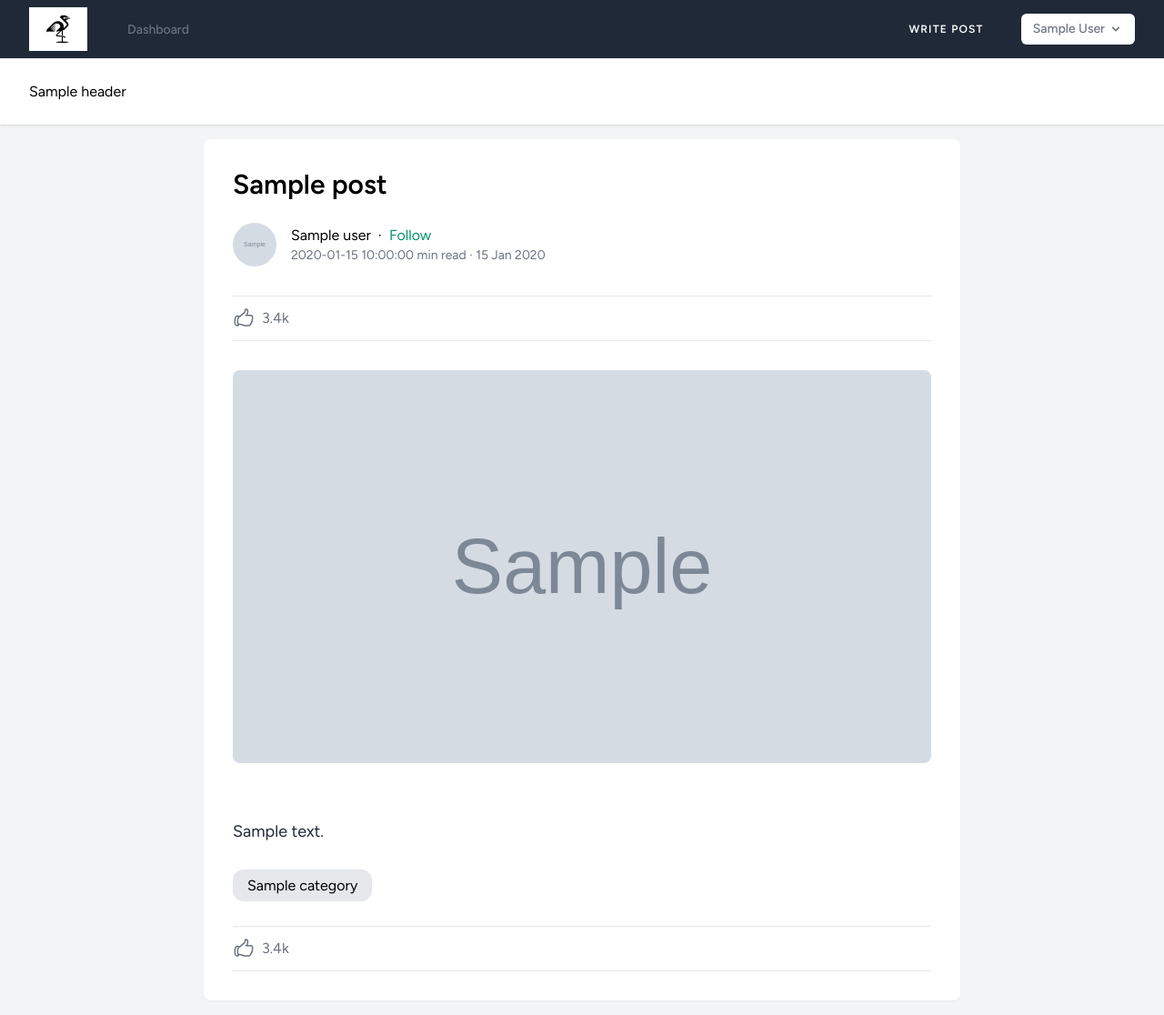
After one commit to Calvin-Enos/blog, a Laravel app: template resources/views/post/show.blade.php in a window 1280 px wide. The commit adds this page. Shown: the whole page at 91% size. Run offline with Laravel 12, Linux system fonts and the light colour scheme; the visitor is signed in with stand-in values (Sample User, id 1); tables that the repository leaves empty hold one stand-in row (values such as "Sample post"); the template is opened without the code that fills it: most values are stand-ins (such as "Sample title", 1, 10 or a date in 2020); grey boxes marked "Sample" are stand-in pictures; style sheets or scripts are compiled from the project's sources; parts of the project's set-up code (start-up, migrations or seed data) failed here and were passed over.

Commit message:
Ajout de la gestion des utilisateurs et des publications : refactorisation des contrôleurs, ajout de méthodes pour récupérer les images et le temps de lecture, création de la vue de publication, et mise à jour des routes.

```diff
--- a/app/Http/Controllers/PostController.php
+++ b/app/Http/Controllers/PostController.php
@@ -57,9 +57,11 @@ class PostController extends Controller
     /**
      * Display the specified resource.
      */
-    public function show(Post $post)
+    public function show(String $username, Post $post)
     {
-        return 'Works ' . $post->slug;
+        return view('post.show', [
+            'post' => $post,
+        ]);
     }
 
     /**
--- a/app/Models/User.php
+++ b/app/Models/User.php
@@ -9,6 +9,7 @@ use Illuminate\Database\Eloquent\Attributes\Hidden;
 use Illuminate\Database\Eloquent\Factories\HasFactory;
 use Illuminate\Foundation\Auth\User as Authenticatable;
 use Illuminate\Notifications\Notifiable;
+use Illuminate\Support\Facades\Storage;
 
 #[Fillable(['name', 'email', 'password'])]
 #[Hidden(['password', 'remember_token'])]
@@ -25,9 +26,6 @@ class User extends Authenticatable
         'email',
         'password',
     ];
-
-
-
     /**
      * Get the attributes that should be cast.
      *
@@ -40,4 +38,17 @@ class User extends Authenticatable
             'password' => 'hashed',
         ];
     }
+
+    public function imageUrl()
+    {
+        if ($this->image) {
+            return Storage::url( $this->image);
+        }
+
+        return null;
+
+        // } else {
+        //     return 'https://ui-avatars.com/api/?name=' . urlencode($this->name) . '&background=random';
+        // }
+    }
 }
--- /dev/null
+++ b/resources/views/components/clap-button.blade.php
@@ -0,0 +1,10 @@
+<div class="mt-8 py-3 border-t border-b">
+    <button type="button" class="flex items-center gap-2 text-gray-500 hover:text-gray-900">
+        <svg xmlns="http://www.w3.org/2000/svg" fill="none" viewBox="0 0 24 24" stroke-width="1.5" stroke="currentColor"
+            class="size-6">
+            <path stroke-linecap="round" stroke-linejoin="round"
+                d="M6.633 10.25c.806 0 1.533-.446 2.031-1.08a9.041 9.041 0 0 1 2.861-2.4c.723-.384 1.35-.956 1.653-1.715a4.498 4.498 0 0 0 .322-1.672V2.75a.75.75 0 0 1 .75-.75 2.25 2.25 0 0 1 2.25 2.25c0 1.152-.26 2.243-.723 3.218-.266.558.107 1.282.725 1.282m0 0h3.126c1.026 0 1.945.694 2.054 1.715.045.422.068.85.068 1.285a11.95 11.95 0 0 1-2.649 7.521c-.388.482-.987.729-1.605.729H13.48c-.483 0-.964-.078-1.423-.23l-3.114-1.04a4.501 4.501 0 0 0-1.423-.23H5.904m10.598-9.75H14.25M5.904 18.5c.083.205.173.405.27.602.197.4-.078.898-.523.898h-.908c-.889 0-1.713-.518-1.972-1.368a12 12 0 0 1-.521-3.507c0-1.553.295-3.036.831-4.398C3.387 9.953 4.167 9.5 5 9.5h1.053c.472 0 .745.556.5.96a8.958 8.958 0 0 0-1.302 4.665c0 1.194.232 2.333.654 3.375Z" />
+        </svg>
+        <span>3.4k</span>
+    </button>
+</div>
--- a/resources/views/post/index.blade.php
+++ b/resources/views/post/index.blade.php
@@ -10,7 +10,6 @@
                     </x-category-tabs>
                 </div>
             </div>
-
             {{-- Bloc des publications --}}
             <div class="mt-6 bg-white border border-gray-200 rounded-xl shadow-sm">
                 <div class="p-5">
--- /dev/null
+++ b/resources/views/post/show.blade.php
@@ -0,0 +1,70 @@
+<x-app-layout>
+    <div class="py-4">
+        <div class="max-w-4xl mx-auto sm:px-6 lg:px-8">
+            <div class="bg-white overflow-hidden shadow-sm sm:rounded-lg p-8">
+                <h1 class="text-3xl font-bold mb-6">{{ $post->title }}</h1>
+
+                {{-- User Avatar --}}
+                <div class="flex items-center gap-4">
+                    @if ($post->user->image)
+                        <img src="{{ $post->user->imageUrl() }}" alt="{{ $post->user->name }}"
+                            class="w-12 h-12 rounded-full object-cover">
+                    @else
+                        <img src="https://tamilnaducouncil.ac.in/wp-content/uploads/2020/04/dummy-avatar.jpg"
+                            alt="Default User Image" class="w-12 h-12 rounded-full object-cover">
+                    @endif
+
+                    <div>
+                        <div class="flex gap-2">
+                            <h3>{{ $post->user->name }}</h3>
+                            &middot;
+                            <a href="#" class="text-emerald-600">Follow</a>
+                        </div>
+                        <div class="flex gap-2 text-sm text-gray-500">
+                            {{ $post->readTime() }} min read
+                            &middot;
+                            {{ $post->created_at?->format('d M Y') }}
+                        </div>
+                    </div>
+                </div>
+                {{-- User Avatar --}}
+
+                {{-- Clap section --}}
+                <x-clap-button />
+                {{-- Clap section --}}
+
+                {{-- Image section --}}
+                @if ($post->image)
+                    <div class="mt-8 w-full aspect-video overflow-hidden rounded-lg bg-gray-100">
+                        <img src="{{ $post->imageUrl() }}" alt="{{ $post->title }}" class="w-full h-full object-cover">
+                    </div>
+                @endif
+                {{-- Image section --}}
+
+                {{-- Content section --}}
+                <div class="mt-8 text-lg leading-relaxed text-gray-800 whitespace-pre-line">
+                    {{ $post->content }}
+                </div>
+                {{-- Content section --}}
+
+                <div class="mt-8">
+                    <span class="px-4 py-2 bg-gray-200 rounded-xl">
+                        {{ $post->category->name }}
+                    </span>
+                </div>
+
+                 {{-- Clap section --}}
+                <x-clap-button />
+                {{-- Clap section --}}
+
+
+
+
+            </div>
+
+
+
+
+        </div>
+    </div>
+</x-app-layout>
--- a/resources/views/profile/partials/update-profile-information-form.blade.php
+++ b/resources/views/profile/partials/update-profile-information-form.blade.php
@@ -19,7 +19,7 @@
 
         @if ($user->image)
             <div>
-                <img src="{{ Storage::url($user->image) }}" alt="User Avatar" class="w-20 h-20 rounded-full">
+                <img src="{{ $user->imageUrl() }}" alt="{{ $user->name }}" class="rounded-full h-20 w-20">
             </div>
         @endif
 
--- a/routes/web.php
+++ b/routes/web.php
@@ -1,13 +1,19 @@
 <?php
 
+use App\Http\Controllers\PostController;
 use App\Http\Controllers\ProfileController;
+use App\Http\Controllers\PublicProfileController;
 use Illuminate\Support\Facades\Route;
-use App\Http\Controllers\PostController;
+
 
 
 Route::get('/', function () {
     return view('welcome');
 });
+
+
+
+Route::get('/@{user}', [PublicProfileController::class, 'show'])->name('profile.show');
 
 // Route::get('/dashboard', function () {
 //     return view('dashboard');
@@ -19,7 +25,7 @@ Route::middleware(['auth', 'verified'])->group(function () {
     Route::get('/post/create', [PostController::class, 'create'])->name('post.create');
     Route::post('/post/create', [PostController::class, 'store'])->name('post.store');
 
-    Route::get('/@{username}/{post}', [PostController::class, 'show'])->name('post.show');
+    Route::get('/@{username}/{post:slug}', [PostController::class, 'show'])->name('post.show');
 });
 
 Route::middleware('auth')->group(function () {
```
Also changed, not shown: app/Http/Controllers/PublicProfileController.php (added, +14 -0 lines), app/Models/Post.php (+24 -1 lines), resources/views/components/post-item.blade.php (+14 -20 lines), tests/Feature/View/ShowTest.php (added, +9 -0 lines).
